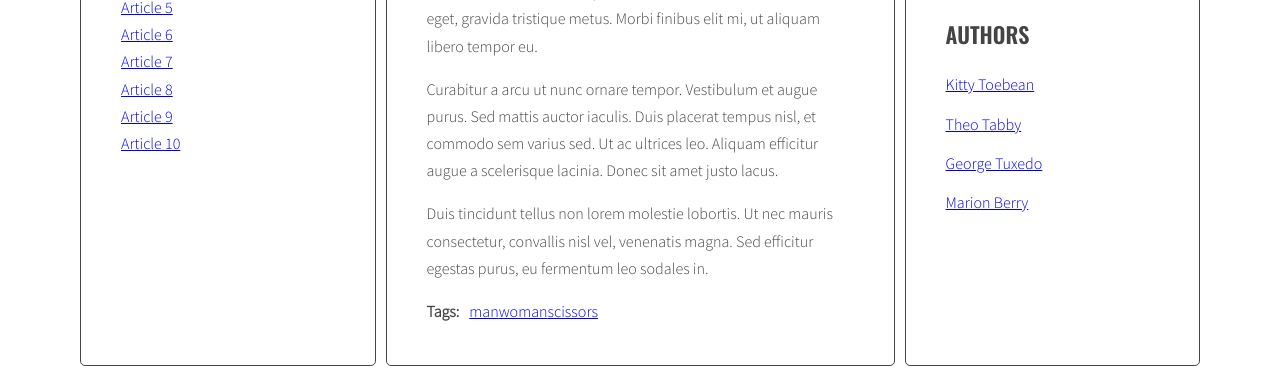
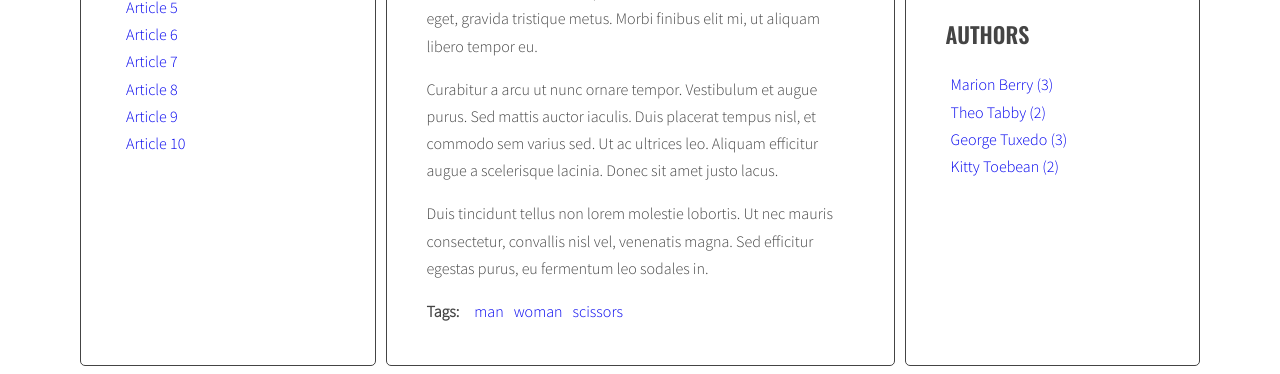
Before and after one commit to JarekGramacki/javascript-blog, a website: page index.html in a window 1280 px wide. Shown: the part 473-847 px from the top of the page. Drawn offline with nearby package versions, Linux system fonts and the light colour scheme.

```diff
--- a/index.html
+++ b/index.html
@@ -270,27 +270,8 @@
 
                 </ul>
                 <h2 class="section-title">Authors</h2>
-                <ul class="list authors">
-                    <li>
-                        <a href="#">
-                            <span class="author-name">Kitty Toebean</span>
-                        </a>
-                    </li>
-                    <li>
-                        <a href="#">
-                            <span class="author-name">Theo Tabby</span>
-                        </a>
-                    </li>
-                    <li>
-                        <a href="#">
-                            <span class="author-name">George Tuxedo</span>
-                        </a>
-                    </li>
-                    <li>
-                        <a href="#">
-                            <span class="author-name">Marion Berry</span>
-                        </a>
-                    </li>
+                <ul class="list list-authors">
+
                 </ul>
             </aside>
         </main>
--- a/js/script.js
+++ b/js/script.js
@@ -46,9 +46,11 @@
   optArticleTagsSelectorx = '.post-tags .list li a',
   optArticleAuthorSelector= '.post .post-author',
   optArticleAuthorSelectorx= '.post .post-author li a',
-  optTagsListSelector= '.tags.list';
-  optCloudClassCount='5'
-  optCloudClassPrefix='tag-size-'
+  optAuthorsListSelector='.list-authors',
+  optAuthorsListSelectorx='.list-authors li a',
+  optTagsListSelector= '.list.tags li a',
+  optCloudClassCount='5',
+  optCloudClassPrefix='tag-size-';
 
   function generateTitleLinks(customSelector = ''){
   /* remove contents of titleList */
@@ -134,7 +136,7 @@
       /* [NEW] check if this link is NOT already in allTags */
       if(!allTags[tag]) {
       /* [NEW] add tag to allTags object */
-      allTags[tag] = 1;
+        allTags[tag] = 1;
       } else {
         allTags[tag]++;
       }
@@ -203,9 +205,9 @@
   generateTitleLinks('[data-tags~="' + tag + '"]');
 }
 
-function addClickListenersToTags(){
+function addClickListenersToTags(tagSelector){
   /* find all links to tags */
-  let links = document.querySelectorAll(optArticleTagsSelectorx);
+  let links = document.querySelectorAll(tagSelector);
   /* START LOOP: for each link */
   for (let link of links) {
     /* add tagClickHandler as event listener for that link */
@@ -214,10 +216,11 @@
   }
 }
 
-
-addClickListenersToTags();
+addClickListenersToTags(optArticleTagsSelectorx);
+addClickListenersToTags(optTagsListSelector);
 
 function generateAuthors(){
+  let allAuthors = {};
   /* find all articles */
   const articles = document.querySelectorAll(optArticleSelector);
   /* START LOOP: for every article: */
@@ -236,6 +239,19 @@
     /* insert HTML of all the links into the autors wrapper */
     authorsWrapper.innerHTML = html;
   /* END LOOP: for every article: */
+
+    if(!allAuthors[articleAuthor]) {
+    /* [NEW] add tag to allTags object */
+      allAuthors[articleAuthor] = 1;
+    } else {
+      allAuthors[articleAuthor]++;
+    }
+  }
+
+  const autListWrapper = document.querySelector(optAuthorsListSelector);
+  for (let aut in allAuthors){
+    const autLink = '<li><a href="#author-' + aut + '">' +  aut + ' (' + allAuthors[aut] + ') </a></li>';
+    autListWrapper.innerHTML += autLink;
   }
 }
 generateAuthors();
@@ -270,9 +286,9 @@
   generateTitleLinks('[data-author="' + author + '"]');
 }
 
-function addClickListenersToAutors(){
+function addClickListenersToAutors(pupa){
   /* find all links to authors */
-  let links = document.querySelectorAll(optArticleAuthorSelectorx);
+  let links = document.querySelectorAll(pupa);
   /* START LOOP: for each link */
   for (let link of links) {
     /* add tagClickHandler as event listener for that link */
@@ -281,4 +297,5 @@
   }
 }
 
-addClickListenersToAutors();
+addClickListenersToAutors(optArticleAuthorSelectorx);
+addClickListenersToAutors(optAuthorsListSelectorx);
--- a/sass/style.scss
+++ b/sass/style.scss
@@ -96,10 +96,15 @@
 .authors {
   li {
     margin-bottom: 12px;
+    list-style-type: none;
   }
 }
 
 /* Post */
+.list li a {
+  padding: 5px;
+  text-decoration: none;
+}
 
 .post {
   display: none;
@@ -111,6 +116,7 @@
 .post-author {
   font-style: italic;
 }
+
 
 .post-tags {
   display: flex;
```
Also changed, not shown: css/style.css, 1 other file.
